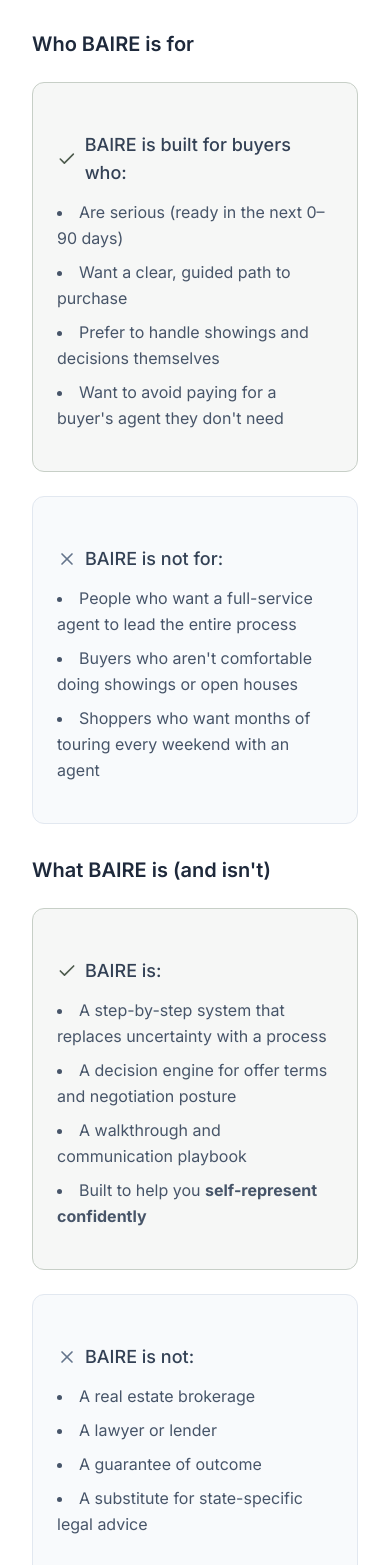
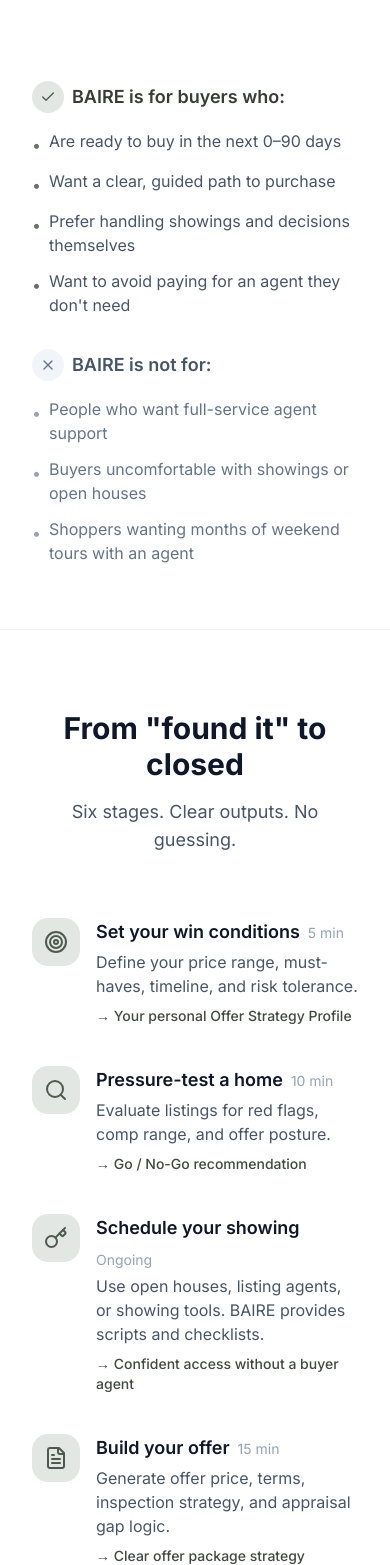
Before and after one commit to geoffbailey114/baireapp, a Next.js app: page /how-baire-works in a window 390 px wide. Shown: the part 403-1968 px from the top of the page. Built offline with nearby package versions, Linux system fonts and the light colour scheme.

Commit message:
Update page.tsx

```diff
--- a/app/how-baire-works/page.tsx
+++ b/app/how-baire-works/page.tsx
@@ -1,294 +1,305 @@
+// FILE: app/how-baire-works/page.tsx (REPLACE EXISTING)
+// Copy everything below this line into GitHub
+
 import type { Metadata } from 'next'
 import Link from 'next/link'
-import { ArrowRight, Check, X } from 'lucide-react'
+import { ArrowRight, Check, X, Target, Search, Key, FileText, MessageSquare, Home } from 'lucide-react'
 import { Button } from '@/components/ui/button'
 import { APP_NAME } from '@/lib/constants'
-import { FinancialImpact } from './financial-impact'
 
 export const metadata: Metadata = {
   title: 'How BAIRE Works',
-  description: `Learn how ${APP_NAME} helps motivated buyers self-represent—tour homes, write strong offers, and navigate deals without hiring a buyer's agent.`,
+  description: `Learn how ${APP_NAME} helps you tour homes, write strong offers, and navigate deals without hiring a buyer's agent.`,
   robots: {
     index: true,
     follow: true,
   },
 }
 
+const steps = [
+  {
+    icon: Target,
+    title: 'Set your win conditions',
+    time: '5 min',
+    description: 'Define your price range, must-haves, timeline, and risk tolerance.',
+    output: 'Your personal Offer Strategy Profile',
+  },
+  {
+    icon: Search,
+    title: 'Pressure-test a home',
+    time: '10 min',
+    description: 'Evaluate listings for red flags, comp range, and offer posture.',
+    output: 'Go / No-Go recommendation',
+  },
+  {
+    icon: Key,
+    title: 'Schedule your showing',
+    time: 'Ongoing',
+    description: 'Use open houses, listing agents, or showing tools. BAIRE provides scripts and checklists.',
+    output: 'Confident access without a buyer agent',
+  },
+  {
+    icon: FileText,
+    title: 'Build your offer',
+    time: '15 min',
+    description: 'Generate offer price, terms, inspection strategy, and appraisal gap logic.',
+    output: 'Clear offer package strategy',
+  },
+  {
+    icon: MessageSquare,
+    title: 'Negotiate clearly',
+    time: 'As needed',
+    description: 'Decide what to ask for, respond to counteroffers, keep the deal moving.',
+    output: 'Leverage without emotion',
+  },
+  {
+    icon: Home,
+    title: 'Close with control',
+    time: 'Final days',
+    description: 'Track deadlines, documents, final walkthrough, and closing day readiness.',
+    output: 'Calm, prepared, hard to rattle',
+  },
+]
+
+const faqs = [
+  {
+    q: 'Will sellers refuse to work with me?',
+    a: 'Most listing sides care about two things: Are you qualified? Can you perform? BAIRE helps you show both—fast.',
+  },
+  {
+    q: 'What if I already signed with an agent?',
+    a: 'Review your buyer representation agreement carefully. You may be committed for a period. Consult an attorney if needed before changing course.',
+  },
+  {
+    q: "I'm worried I'll mess up paperwork.",
+    a: "The goal isn't \"know everything.\" Follow a proven sequence, use clean scripts, and bring in the right pro at the right time.",
+  },
+]
+
 export default function HowBAIREWorksPage() {
   return (
-    <div className="py-16 md:py-24">
+    <div>
+      {/* Hero Section */}
+      <section className="py-16 md:py-24 bg-gradient-to-b from-sage-50 to-white">
         <div className="container">
-        <article className="prose-legal">
+          <div className="max-w-3xl mx-auto text-center">
+            <h1 className="text-4xl md:text-5xl font-bold text-slate-900 tracking-tight">
+              How BAIRE Works
+            </h1>
+            <p className="mt-6 text-xl text-slate-600 leading-relaxed">
+              BAIRE helps motivated buyers self-represent—so you can tour homes, write strong offers, and navigate the deal <strong className="text-slate-900">without hiring a buyer's agent</strong>.
+            </p>
+          </div>
+        </div>
+      </section>
 
-          {/* ============================================ */}
-          {/* SECTION 1 — How BAIRE Works (High-Level Clarity) */}
-          {/* ============================================ */}
+      {/* Who it's for */}
+      <section className="py-16 border-b border-slate-100">
+        <div className="container">
+          <div className="max-w-4xl mx-auto">
+            <div className="grid md:grid-cols-2 gap-8">
+              {/* Good fit */}
+              <div>
+                <h2 className="flex items-center gap-2 text-lg font-semibold text-sage-800 mb-4">
+                  <span className="flex items-center justify-center w-8 h-8 rounded-full bg-sage-100">
+                    <Check className="h-4 w-4 text-sage-600" />
+                  </span>
+                  BAIRE is for buyers who:
+                </h2>
+                <ul className="space-y-3 text-slate-600">
+                  <li className="flex items-start gap-2">
+                    <span className="text-sage-500 mt-1">•</span>
+                    Are ready to buy in the next 0–90 days
+                  </li>
+                  <li className="flex items-start gap-2">
+                    <span className="text-sage-500 mt-1">•</span>
+                    Want a clear, guided path to purchase
+                  </li>
+                  <li className="flex items-start gap-2">
+                    <span className="text-sage-500 mt-1">•</span>
+                    Prefer handling showings and decisions themselves
+                  </li>
+                  <li className="flex items-start gap-2">
+                    <span className="text-sage-500 mt-1">•</span>
+                    Want to avoid paying for an agent they don't need
+                  </li>
+                </ul>
+              </div>
 
-          <h1>How BAIRE Works</h1>
+              {/* Not for */}
+              <div>
+                <h2 className="flex items-center gap-2 text-lg font-semibold text-slate-600 mb-4">
+                  <span className="flex items-center justify-center w-8 h-8 rounded-full bg-slate-100">
+                    <X className="h-4 w-4 text-slate-500" />
+                  </span>
+                  BAIRE is not for:
+                </h2>
+                <ul className="space-y-3 text-slate-500">
+                  <li className="flex items-start gap-2">
+                    <span className="text-slate-400 mt-1">•</span>
+                    People who want full-service agent support
+                  </li>
+                  <li className="flex items-start gap-2">
+                    <span className="text-slate-400 mt-1">•</span>
+                    Buyers uncomfortable with showings or open houses
+                  </li>
+                  <li className="flex items-start gap-2">
+                    <span className="text-slate-400 mt-1">•</span>
+                    Shoppers wanting months of weekend tours with an agent
+                  </li>
+                </ul>
+              </div>
+            </div>
+          </div>
+        </div>
+      </section>
 
-          <div className="bg-sage-50 border border-sage-200 rounded-xl p-6 mb-8">
-            <p className="text-lg text-slate-700 mb-0">
-              BAIRE helps motivated buyers self-represent—so you can tour homes, write strong offers, and navigate the deal <strong>without hiring a buyer's agent</strong>.
+      {/* The Process - Visual Timeline */}
+      <section className="py-20 bg-white">
+        <div className="container">
+          <div className="max-w-3xl mx-auto text-center mb-16">
+            <h2 className="text-3xl font-bold text-slate-900">
+              From "found it" to closed
+            </h2>
+            <p className="mt-4 text-lg text-slate-600">
+              Six stages. Clear outputs. No guessing.
             </p>
           </div>
 
-          {/* Who BAIRE is for / Who BAIRE is not for */}
-          <h2>Who BAIRE is for</h2>
+          <div className="max-w-4xl mx-auto">
+            <div className="relative">
+              {/* Vertical line connector */}
+              <div className="absolute left-6 md:left-8 top-0 bottom-0 w-px bg-gradient-to-b from-sage-200 via-sage-300 to-sage-200 hidden sm:block" />
 
-          <div className="grid md:grid-cols-2 gap-6 my-6">
-            <div className="bg-sage-50 border border-sage-200 rounded-xl p-6">
-              <h3 className="flex items-center gap-2 text-sage-800 mt-0">
-                <Check className="h-5 w-5 text-sage-600" />
-                BAIRE is built for buyers who:
+              {/* Steps */}
+              <div className="space-y-8">
+                {steps.map((step, index) => (
+                  <div key={step.title} className="relative flex gap-4 md:gap-6">
+                    {/* Icon */}
+                    <div className="relative z-10 flex-shrink-0">
+                      <div className="w-12 h-12 md:w-16 md:h-16 rounded-2xl bg-sage-100 flex items-center justify-center">
+                        <step.icon className="w-6 h-6 md:w-7 md:h-7 text-sage-600" />
+                      </div>
+                    </div>
+
+                    {/* Content */}
+                    <div className="flex-1 pb-2">
+                      <div className="flex flex-wrap items-baseline gap-2 mb-1">
+                        <h3 className="text-lg md:text-xl font-semibold text-slate-900">
+                          {step.title}
                         </h3>
-              <ul className="space-y-2 mb-0">
-                <li>Are serious (ready in the next 0–90 days)</li>
-                <li>Want a clear, guided path to purchase</li>
-                <li>Prefer to handle showings and decisions themselves</li>
-                <li>Want to avoid paying for a buyer's agent they don't need</li>
+                        <span className="text-sm text-slate-400">{step.time}</span>
+                      </div>
+                      <p className="text-slate-600 mb-2">
+                        {step.description}
+                      </p>
+                      <p className="text-sm text-sage-700 font-medium">
+                        → {step.output}
+                      </p>
+                    </div>
+                  </div>
+                ))}
+              </div>
+            </div>
+          </div>
+        </div>
+      </section>
+
+      {/* What BAIRE is / isn't - Compact */}
+      <section className="py-16 bg-slate-50">
+        <div className="container">
+          <div className="max-w-3xl mx-auto">
+            <h2 className="text-2xl font-bold text-slate-900 text-center mb-8">
+              What BAIRE is (and isn't)
+            </h2>
+
+            <div className="grid sm:grid-cols-2 gap-6">
+              <div className="bg-white rounded-xl p-6 shadow-sm">
+                <h3 className="font-semibold text-sage-800 mb-3">BAIRE is:</h3>
+                <ul className="space-y-2 text-sm text-slate-600">
+                  <li className="flex items-start gap-2">
+                    <Check className="w-4 h-4 text-sage-500 mt-0.5 flex-shrink-0" />
+                    A step-by-step system replacing uncertainty with process
+                  </li>
+                  <li className="flex items-start gap-2">
+                    <Check className="w-4 h-4 text-sage-500 mt-0.5 flex-shrink-0" />
+                    A decision engine for offers and negotiation
+                  </li>
+                  <li className="flex items-start gap-2">
+                    <Check className="w-4 h-4 text-sage-500 mt-0.5 flex-shrink-0" />
+                    A communication playbook with scripts
+                  </li>
+                  <li className="flex items-start gap-2">
+                    <Check className="w-4 h-4 text-sage-500 mt-0.5 flex-shrink-0" />
+                    Built for confident self-representation
+                  </li>
                 </ul>
               </div>
 
-            <div className="bg-slate-50 border border-slate-200 rounded-xl p-6">
-              <h3 className="flex items-center gap-2 text-slate-700 mt-0">
-                <X className="h-5 w-5 text-slate-500" />
-                BAIRE is not for:
-              </h3>
-              <ul className="space-y-2 mb-0">
-                <li>People who want a full-service agent to lead the entire process</li>
-                <li>Buyers who aren't comfortable doing showings or open houses</li>
-                <li>Shoppers who want months of touring every weekend with an agent</li>
+              <div className="bg-white rounded-xl p-6 shadow-sm">
+                <h3 className="font-semibold text-slate-700 mb-3">BAIRE is not:</h3>
+                <ul className="space-y-2 text-sm text-slate-500">
+                  <li className="flex items-start gap-2">
+                    <X className="w-4 h-4 text-slate-400 mt-0.5 flex-shrink-0" />
+                    A real estate brokerage
+                  </li>
+                  <li className="flex items-start gap-2">
+                    <X className="w-4 h-4 text-slate-400 mt-0.5 flex-shrink-0" />
+                    A lawyer or lender
+                  </li>
+                  <li className="flex items-start gap-2">
+                    <X className="w-4 h-4 text-slate-400 mt-0.5 flex-shrink-0" />
+                    A guarantee of outcome
+                  </li>
+                  <li className="flex items-start gap-2">
+                    <X className="w-4 h-4 text-slate-400 mt-0.5 flex-shrink-0" />
+                    A substitute for state-specific legal advice
+                  </li>
                 </ul>
               </div>
             </div>
 
-          {/* What BAIRE is / What BAIRE is not */}
-          <h2>What BAIRE is (and isn't)</h2>
-
-          <div className="grid md:grid-cols-2 gap-6 my-6">
-            <div className="bg-sage-50 border border-sage-200 rounded-xl p-6">
-              <h3 className="flex items-center gap-2 text-sage-800 mt-0">
-                <Check className="h-5 w-5 text-sage-600" />
-                BAIRE is:
-              </h3>
-              <ul className="space-y-2 mb-0">
-                <li>A step-by-step system that replaces uncertainty with a process</li>
-                <li>A decision engine for offer terms and negotiation posture</li>
-                <li>A walkthrough and communication playbook</li>
-                <li>Built to help you <strong>self-represent confidently</strong></li>
-              </ul>
-            </div>
-
-            <div className="bg-slate-50 border border-slate-200 rounded-xl p-6">
-              <h3 className="flex items-center gap-2 text-slate-700 mt-0">
-                <X className="h-5 w-5 text-slate-500" />
-                BAIRE is not:
-              </h3>
-              <ul className="space-y-2 mb-0">
-                <li>A real estate brokerage</li>
-                <li>A lawyer or lender</li>
-                <li>A guarantee of outcome</li>
-                <li>A substitute for state-specific legal advice</li>
-              </ul>
+            <p className="text-center text-sm text-slate-500 mt-6">
+              <strong>Good rule:</strong> BAIRE handles strategy and structure. Licensed pros handle legal specifics.
+            </p>
           </div>
         </div>
+      </section>
 
-          <p className="text-sage-700 font-medium">
-            <strong>Good rule:</strong> BAIRE handles the strategy and structure. Licensed pros handle legal and escrow specifics.
-          </p>
+      {/* FAQ - Accordion style but simpler */}
+      <section className="py-16 bg-white">
+        <div className="container">
+          <div className="max-w-2xl mx-auto">
+            <h2 className="text-2xl font-bold text-slate-900 text-center mb-10">
+              Common questions
+            </h2>
 
-          {/* ============================================ */}
-          {/* SECTION 2 — The BAIRE Decision System */}
-          {/* ============================================ */}
-
-          <h2>The BAIRE Decision System</h2>
-
-          <p>
-            BAIRE replaces buyer-agent judgment with a repeatable decision framework.
-            Instead of waiting for someone to tell you what to do, you answer the right questions—and the path forward becomes clear.
-          </p>
-
-          {/* Setting Win Conditions */}
-          <div className="border border-slate-200 rounded-xl p-6 my-6">
-            <h3 className="text-sage-700 mt-0">Setting your win conditions</h3>
-            <p>BAIRE turns your situation into a simple plan:</p>
-            <ul>
-              <li>Price range and monthly payment comfort</li>
-              <li>Must-haves vs dealbreakers</li>
-              <li>Timeline and urgency level</li>
-              <li>Risk tolerance (inspection, repairs, appraisal gap)</li>
-            </ul>
-            <p className="text-sage-700 font-medium mb-0">
-              <strong>Output:</strong> a personal "Offer Strategy Profile" so every next step is faster and clearer.
+            <div className="space-y-6">
+              {faqs.map((faq) => (
+                <div key={faq.q} className="border-b border-slate-100 pb-6">
+                  <h3 className="font-semibold text-slate-900 mb-2">
+                    "{faq.q}"
+                  </h3>
+                  <p className="text-slate-600">
+                    {faq.a}
                   </p>
                 </div>
-
-          {/* Pressure-Testing a Home */}
-          <div className="border border-slate-200 rounded-xl p-6 my-6">
-            <h3 className="text-sage-700 mt-0">Pressure-testing a home</h3>
-            <p>When you find a listing you like, BAIRE helps you evaluate it:</p>
-            <ul>
-              <li>Red flags to check in the listing and disclosures</li>
-              <li>What matters in the neighborhood and comp range</li>
-              <li>Offer posture: aggressive, balanced, or conservative</li>
-            </ul>
-            <p className="text-sage-700 font-medium mb-0">
-              <strong>Output:</strong> a "Go / No-Go" recommendation and a suggested offer path.
-            </p>
-          </div>
-
-          {/* Risk, Timing, and Urgency */}
-          <div className="border border-slate-200 rounded-xl p-6 my-6">
-            <h3 className="text-sage-700 mt-0">Risk tolerance, timing, and urgency</h3>
-            <p>Every decision in a deal involves tradeoffs. BAIRE helps you calibrate:</p>
-            <ul>
-              <li>When to be aggressive vs when to hold back</li>
-              <li>How much risk to take on inspection or appraisal gaps</li>
-              <li>Whether speed or terms matter more for your situation</li>
-            </ul>
-            <p className="text-slate-600 mb-0">
-              The goal: make decisions that match <em>your</em> situation, not generic advice.
-            </p>
-          </div>
-
-          {/* ============================================ */}
-          {/* SECTION 3 — Execution Without a Buyer's Agent */}
-          {/* ============================================ */}
-
-          <h2>Execution without a buyer's agent</h2>
-
-          <p>
-            Self-representation doesn't mean figuring it out alone. BAIRE guides you through each phase with scripts, checklists, and playbooks.
-          </p>
-
-          {/* Showings */}
-          <div className="border-2 border-sage-300 bg-sage-50/50 rounded-xl p-6 my-6">
-            <h3 className="text-sage-700 mt-0">Showings</h3>
-            <p>
-              The industry trained buyers to believe: <em>"You need an agent to get into homes."</em><br />
-              You don't—<strong>you need a plan.</strong>
-            </p>
-            <p><strong>Common options:</strong></p>
-            <ul>
-              <li>Open houses (tour with zero buyer agreement required in most cases)</li>
-              <li>Request a showing via the listing agent or listing brokerage</li>
-              <li>Use the listing's showing instructions (many homes use scheduling tools)</li>
-              <li>New construction model homes (often the easiest path)</li>
-            </ul>
-            <p><strong>BAIRE gives you:</strong></p>
-            <ul className="mb-0">
-              <li>A simple script to request access confidently</li>
-              <li>What to say (and not say) to protect your position</li>
-              <li>A checklist for what to look for during the walkthrough</li>
-            </ul>
-          </div>
-
-          {/* Offers */}
-          <div className="border border-slate-200 rounded-xl p-6 my-6">
-            <h3 className="text-sage-700 mt-0">Offers</h3>
-            <p>BAIRE helps you build a clear offer package:</p>
-            <ul>
-              <li>Offer price and terms (earnest money, closing date, contingencies)</li>
-              <li>Inspection strategy and what to request</li>
-              <li>Appraisal gap logic (when to use it, when not to)</li>
-              <li>Clean, confident communication to the listing side</li>
-            </ul>
-            <p className="text-sage-700 font-medium mb-0">
-              <strong>Output:</strong> a clear offer package strategy you can take to the professionals you choose (attorney, title, lender).
-            </p>
-          </div>
-
-          {/* Negotiation */}
-          <div className="border border-slate-200 rounded-xl p-6 my-6">
-            <h3 className="text-sage-700 mt-0">Negotiation</h3>
-            <p>Negotiation isn't about being "tough." It's about being clear.</p>
-            <p>BAIRE helps you:</p>
-            <ul className="mb-0">
-              <li>Decide what to ask for (repairs, credits, price reduction)</li>
-              <li>Prioritize safety vs cosmetic vs optional fixes</li>
-              <li>Respond to counteroffers without emotion</li>
-              <li>Keep the deal moving without giving away leverage</li>
-            </ul>
-          </div>
-
-          {/* Closing */}
-          <div className="border border-slate-200 rounded-xl p-6 my-6">
-            <h3 className="text-sage-700 mt-0">Closing</h3>
-            <p>BAIRE keeps you organized through:</p>
-            <ul>
-              <li>Deadlines (inspection, financing, appraisal, title)</li>
-              <li>What documents matter and when</li>
-              <li>Final walk-through checklist</li>
-              <li>"Closing day" readiness</li>
-            </ul>
-            <p className="text-sage-700 font-medium mb-0">
-              <strong>Output:</strong> you show up calm, prepared, and hard to rattle.
-            </p>
-          </div>
-
-          {/* ============================================ */}
-          {/* SECTION 4 — What This Changes for You */}
-          {/* ============================================ */}
-
-          <h2>What this changes for you</h2>
-
-          <p>BAIRE is built around outcomes that matter:</p>
-
-          <ul>
-            <li><strong>Speed:</strong> clear next steps so you don't stall</li>
-            <li><strong>Confidence:</strong> you always know what matters most</li>
-            <li><strong>Leverage:</strong> affordability improves when you keep costs optional</li>
-            <li><strong>Fewer surprises:</strong> deadlines, documents, and decisions are organized</li>
-            <li><strong>Cleaner negotiations:</strong> respond without emotion, keep the deal moving</li>
-          </ul>
-
-          {/* Financial Impact (Collapsible) */}
-          <FinancialImpact />
-
-          {/* ============================================ */}
-          {/* FAQ Section */}
-          {/* ============================================ */}
-
-          <h2>Common questions</h2>
-
-          <div className="space-y-6 my-6">
-            <div className="border border-slate-200 rounded-xl p-6">
-              <h3 className="text-slate-800 mt-0">"Will sellers or listing agents refuse to work with me?"</h3>
-              <p>Most listing sides care about two things:</p>
-              <ol className="list-decimal list-inside text-slate-600 mb-4 space-y-2">
-                <li>Are you qualified (financing proof)?</li>
-                <li>Can you perform (clean contract, clear communication)?</li>
-              </ol>
-              <p className="mb-0">BAIRE helps you show both—fast.</p>
-            </div>
-
-            <div className="border border-slate-200 rounded-xl p-6">
-              <h3 className="text-slate-800 mt-0">"What if I already signed something with an agent?"</h3>
-              <p className="mb-0">
-                If you signed a buyer agency or buyer representation agreement, you may be committed for a period of time. BAIRE will tell you to review it carefully and, if needed, consult an attorney before changing course.
-              </p>
-            </div>
-
-            <div className="border border-slate-200 rounded-xl p-6">
-              <h3 className="text-slate-800 mt-0">"I'm worried I'll mess up paperwork."</h3>
-              <p>That's normal. The goal isn't "know everything." The goal is:</p>
-              <ul>
-                <li>Follow a proven sequence</li>
-                <li>Use clean scripts and checklists</li>
-                <li>Bring in the right pro at the right time (title, attorney, lender)</li>
-              </ul>
-              <p className="mb-0">BAIRE is designed to reduce "unknown unknowns."</p>
+              ))}
             </div>
           </div>
+        </div>
+      </section>
 
-          {/* ============================================ */}
-          {/* FINAL CTA */}
-          {/* ============================================ */}
-
-          <div className="bg-sage-600 text-white rounded-xl p-8 my-8 text-center">
-            <h2 className="text-white text-2xl font-bold mt-0 mb-6">
+      {/* Final CTA */}
+      <section className="py-20 bg-sage-600">
+        <div className="container">
+          <div className="max-w-2xl mx-auto text-center">
+            <h2 className="text-3xl font-bold text-white mb-4">
               Buying without a buyer's agent is now simple.
             </h2>
+            <p className="text-sage-100 mb-8">
+              Get the guidance you need. Keep the control you want.
+            </p>
             <Button
               asChild
               size="xl"
@@ -300,9 +311,8 @@ export default function HowBAIREWorksPage() {
               </Link>
             </Button>
           </div>
-
-        </article>
         </div>
+      </section>
     </div>
   )
 }
```
Lines whose indentation alone changed are shown as unchanged.
